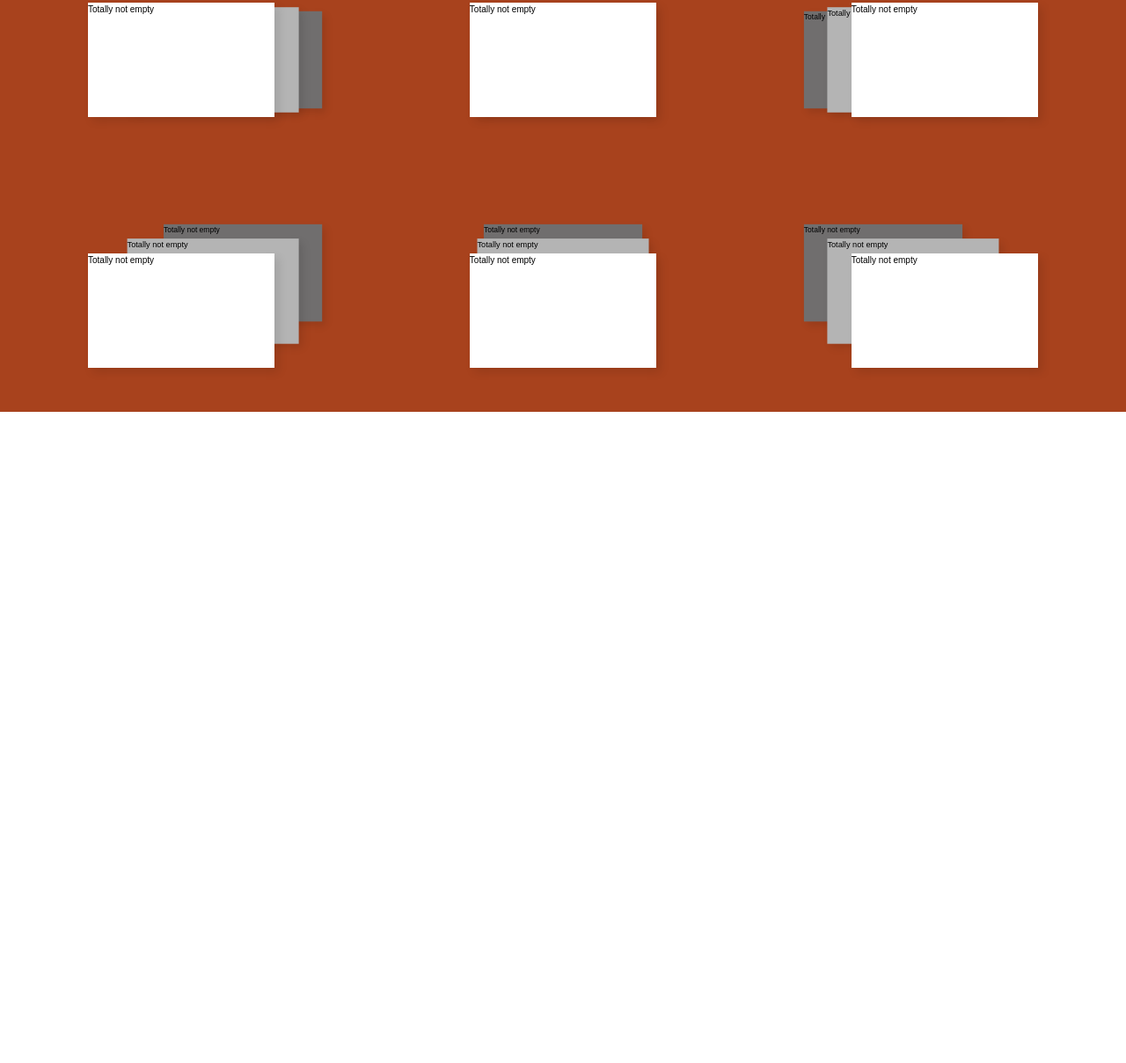
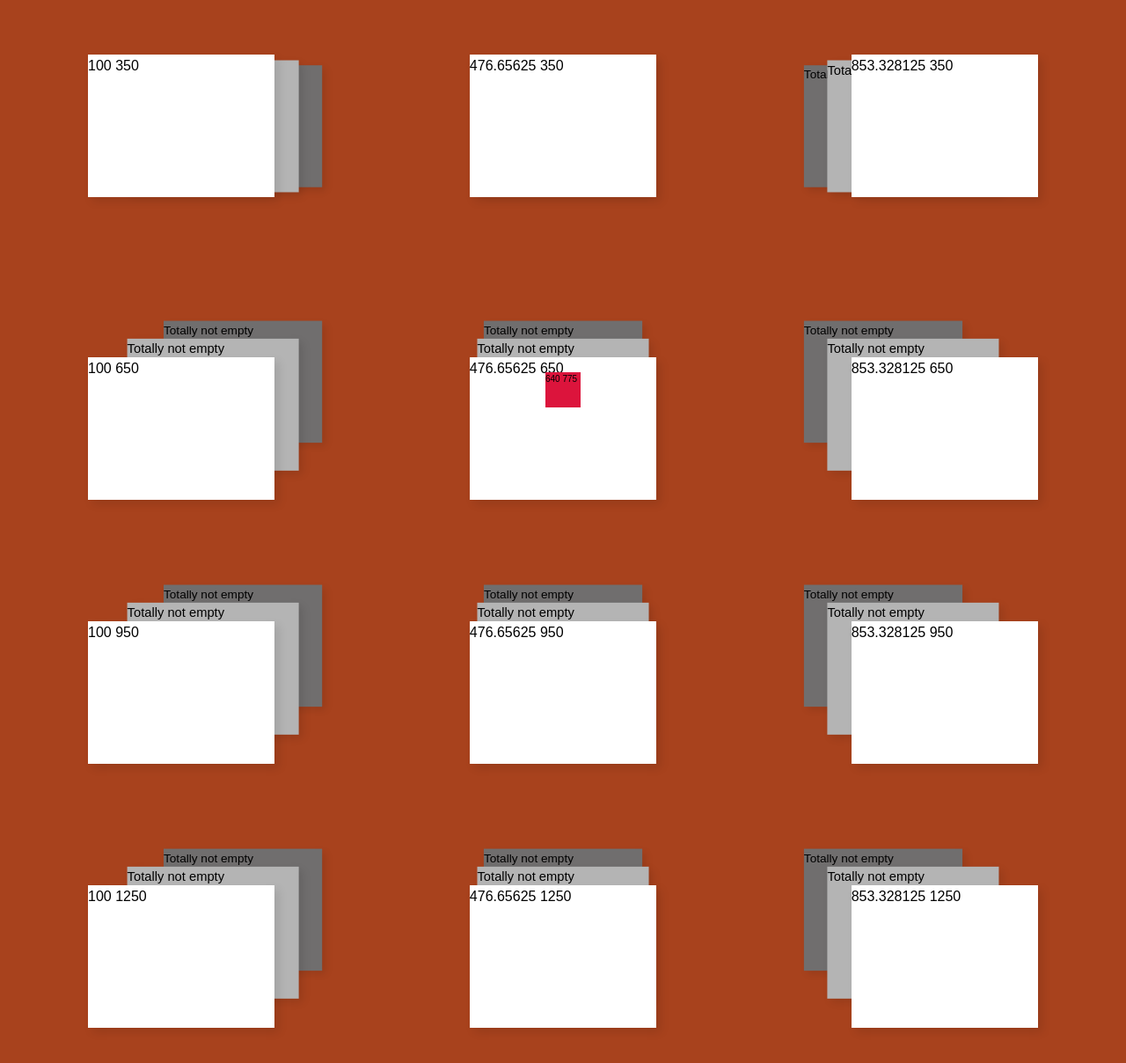
Before and after one commit to AnNavara/3d_layout, a website: page index.html in a window 1280 px wide. Shown: the part 332-1540 px from the top of the page at 88% size. Before the commit the page ends 800 px from the top, so only its background shows below. Drawn offline with Linux system fonts and the light colour scheme.

Commit message:
Added scripts to detect elements position

```diff
--- a/css/style.css
+++ b/css/style.css
@@ -16,7 +16,7 @@ html {
 
 .container {
     width: 100%;
-    height: 100vh;
+    min-height: 100vh;
     padding: 5rem 10rem;
     display: grid;
     grid-template-columns: repeat(3, 1fr);
@@ -27,12 +27,14 @@ html {
 
 .deck {
     position: relative;
+    min-height: 25rem;
     display: grid;
 }
 
 .card {
     width: 65%;
     height: 65%;
+    font-size: 1.6rem;
     grid-row: 1 / 1;
     grid-column: 1 / 1;
     box-shadow: 5px 5px 1rem rgba(1, 1, 1, 0.1);
@@ -162,3 +164,12 @@ html {
 .deck--9 > .card--3 {
     transform: translateY(-33%) translateX(-33%) scale(0.85);
 }
+
+.working {
+    position: fixed;
+    padding: 0.5rem 2rem;
+    width: 100%;
+    font-size: 1.6rem;
+    color: #fff;
+    background-color: #1a1a1a;
+}
--- a/index.html
+++ b/index.html
@@ -8,6 +8,7 @@
     <title>3D Layout</title>
 </head>
 <body>
+    <div class="working">not empty</div>
     <div class="container">
         <div class="deck deck--1">
             <div class="deck__item card card--1">Totally not empty</div>
@@ -54,6 +55,37 @@
             <div class="deck__item card card--2">Totally not empty</div>
             <div class="deck__item card card--3">Totally not empty</div>
         </div>
+        <div class="deck deck--7">
+            <div class="deck__item card card--1">Totally not empty</div>
+            <div class="deck__item card card--2">Totally not empty</div>
+            <div class="deck__item card card--3">Totally not empty</div>
+        </div>
+        <div class="deck deck--8">
+            <div class="deck__item card card--1">Totally not empty</div>
+            <div class="deck__item card card--2">Totally not empty</div>
+            <div class="deck__item card card--3">Totally not empty</div>
+        </div>
+        <div class="deck deck--9">
+            <div class="deck__item card card--1">Totally not empty</div>
+            <div class="deck__item card card--2">Totally not empty</div>
+            <div class="deck__item card card--3">Totally not empty</div>
+        </div>
+        <div class="deck deck--7">
+            <div class="deck__item card card--1">Totally not empty</div>
+            <div class="deck__item card card--2">Totally not empty</div>
+            <div class="deck__item card card--3">Totally not empty</div>
+        </div>
+        <div class="deck deck--8">
+            <div class="deck__item card card--1">Totally not empty</div>
+            <div class="deck__item card card--2">Totally not empty</div>
+            <div class="deck__item card card--3">Totally not empty</div>
+        </div>
+        <div class="deck deck--9">
+            <div class="deck__item card card--1">Totally not empty</div>
+            <div class="deck__item card card--2">Totally not empty</div>
+            <div class="deck__item card card--3">Totally not empty</div>
+        </div>
     </div>
+    <script src="/scripts/index.js"></script>
 </body>
 </html>
--- /dev/null
+++ b/scripts/index.js
@@ -0,0 +1,48 @@
+(()=>{
+    const decks = document.querySelectorAll('.deck')
+    const header = document.querySelector('.working')
+    const dot = document.createElement('div');
+
+    const getViewportCenter = function () {
+        const x = (document.documentElement.getBoundingClientRect().x + document.documentElement.getBoundingClientRect().width) / 2
+        const y = -document.documentElement.getBoundingClientRect().top + document.documentElement.clientHeight / 2
+        return [x, y]
+    }
+
+    const getElementPosition = function (element) {
+        return [element.getBoundingClientRect().x, element.getBoundingClientRect().y]
+    }
+
+    const updateElementsPosition = function (elements) {
+        elements.forEach(e => {
+            e.querySelector('.card').innerHTML = getElementPosition(e).join(' ')
+        })
+    }
+
+    const createDot = function (dot) {
+        dot.style.backgroundColor = 'crimson'
+        dot.style.width = '4rem'
+        dot.style.height = '4rem'
+        dot.style.position = 'absolute'
+        dot.style.zIndex = '10000';
+        document.querySelector('.container').appendChild(dot)
+        updateDot(dot)
+    }
+
+    const updateDot = function (dot) {
+        dot.innerHTML = getViewportCenter().join(' ')
+        dot.style.left = getViewportCenter()[0] - 20 + 'px'
+        dot.style.top = getViewportCenter()[1] - 20 + 'px'
+    }
+
+    createDot(dot)
+    updateElementsPosition(decks)
+    document.querySelector('.working').innerHTML = getViewportCenter().join(' ')
+
+    document.addEventListener('scroll', (e) => {
+        console.log('updating...')
+        header.innerHTML = getViewportCenter().join(' ')
+        updateDot(dot)
+        updateElementsPosition(decks)
+    })
+})();
```
